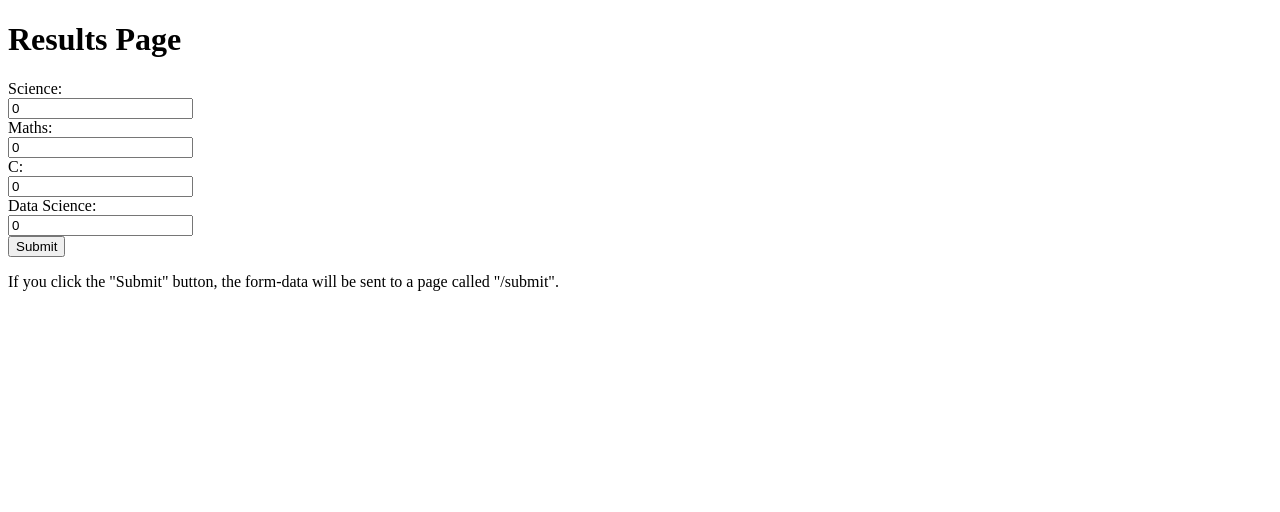
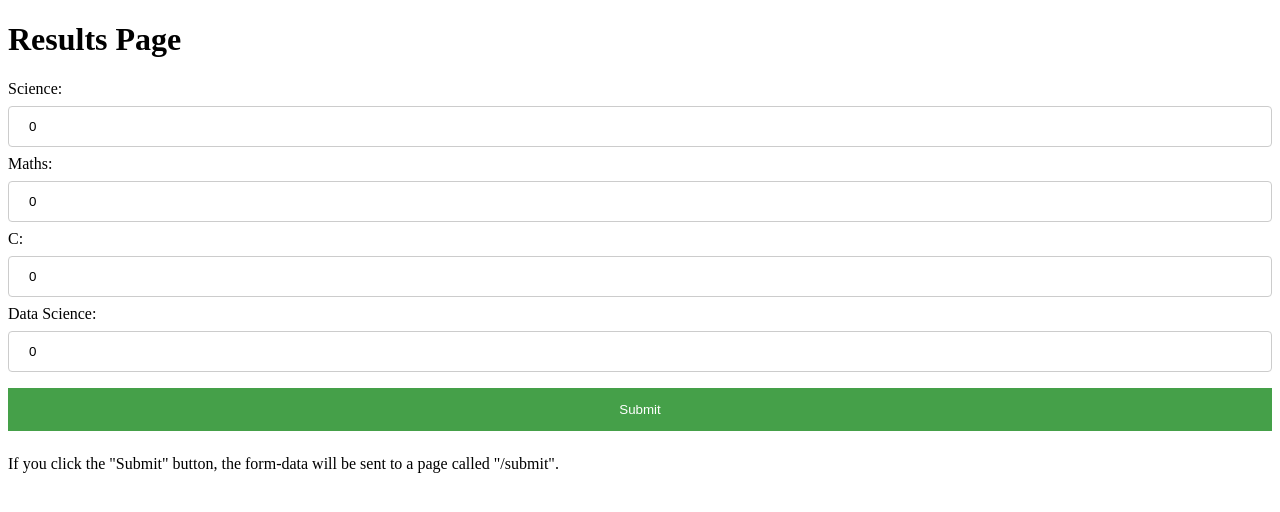
Before and after one commit to Amira126/Flask, a Flask app: page / in a window 1280 px wide. Shown: the top 512 px of the page. Run offline with Flask 3, Linux system fonts and the light colour scheme.

Commit message:
Files update

```diff
--- a/main.py
+++ b/main.py
@@ -6,28 +6,15 @@ app = Flask(__name__)
 def welcome():
     return render_template('index.html')
 
-@app.route('/success/<int:score>')
-def success(score):
+@app.route('/check/<int:score>')
+def check(score):
     res=""
-    if score >50:
-        res = "Pass"
+    if score>=60:
+        res="Pass"
     else:
-        res = "Fail"
-    return render_template('result.html', result=res)
-
-@app.route('/fail/<int:score>')
-def fail(score):
-    return f"The student has failed with a score of {score}"
-
-
-@app.route('/results/<int:marks>')
-def results(marks):
-    res=""
-    if marks < 50:
-        res="fail"
-    else:
-        res="success"
-    return redirect(url_for(res, score=marks))
+        res="Fail"
+    out={'Score': score, 'Result': res}
+    return render_template('result.html', result=out)
 
 #Result checker html page
 @app.route('/submit', methods=['POST', 'GET'])
@@ -40,13 +27,7 @@ def submit():
         data_science = float(request.form['Data Science'])
         total_score = (Science + Maths + C + data_science)/4
 
-    res = ""
-    if total_score >=50:
-        res="success"
-    else:
-        res="fail"
-
-    return redirect(url_for(res, score=total_score))
+    return redirect(url_for('check', score=total_score))
 
 if __name__ == "__main__":
     app.run(debug=True)
--- /dev/null
+++ b/static/css/style.css
@@ -0,0 +1,23 @@
+input[type=text], select {
+    width: 100%;
+    padding: 12px 20px;
+    margin: 8px 0;
+    display: inline-block;
+    border: 1px solid #ccc;
+    border-radius: 4px;
+    box-sizing: border-box;
+}
+
+input[type=submit] {
+    width: 100%;
+    background-color: #4CAF50;
+    color: white;
+    padding: 14px 20px;
+    margin: 8px 0;
+    border: none;
+    cursor: pointer;
+}
+
+input[type=submit]{
+    background-color: #45a049;
+}
--- /dev/null
+++ b/static/script/script.js
@@ -0,0 +1 @@
+alert("This page has been loaded")
--- a/templates/index.html
+++ b/templates/index.html
@@ -1,5 +1,9 @@
 <!DOCTYPE html>
 <html>
+<head>
+<link rel="stylesheet" href="{{ url_for('static', filename='css/style.css') }}">
+<script type="text/javascript" src="{{ url_for('static', filename='script/script.js') }}"></script>
+</head>
     <body>
         <h1>
             Results Page
```
Also changed, not shown: templates/result.html (+10 -1 lines), README.md.
